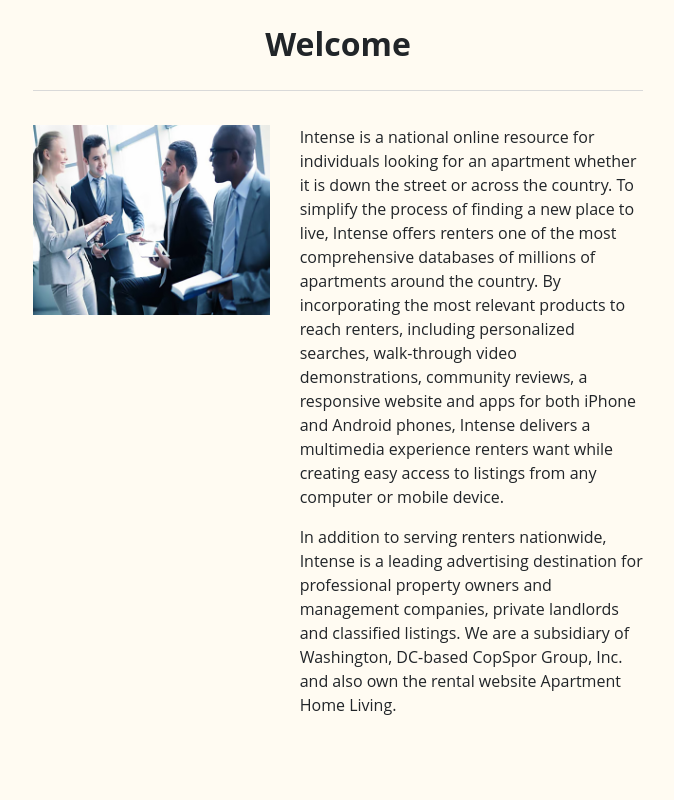
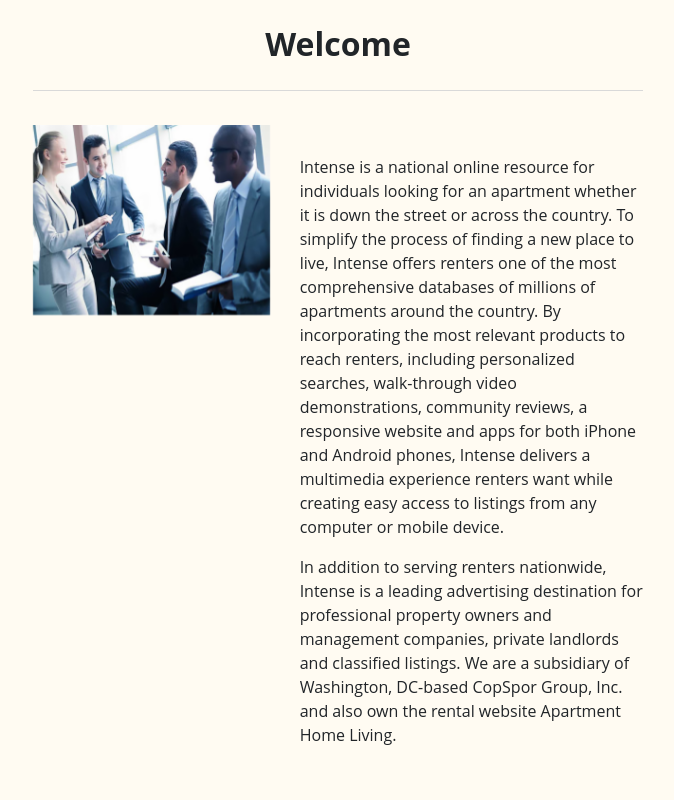
Before and after one commit to gilespi/Real-estate, a plain HTML site: page service.html in a window 1280 px wide. Shown: the part 700-1500 px from the top of the page, without its empty margins (302-976 px from the left). Drawn offline with Linux system fonts and the light colour scheme; files whose address does not match are found by name.

Commit message:
Update style.css
update responsive

```diff
--- a/css/style.css
+++ b/css/style.css
@@ -1553,15 +1553,21 @@ button.btn:active:focus, button.btn.active:focus {
 }
 
 @media (min-width: 576px) {
-	.container {
-		text-align: center !important;
-	}
+  .container {
+    text-align: center !important;
+ }
 }
 
 @media (min-width: 576px) {
-.container {
+  .container {
     max-width: 640px !important;
 }
+}
+
+@media (min-width: 576px) {
+   .offset-top-30 {
+     margin-top: 30px !important;
+ }
 }
 
 .offset-top-24 {
```
